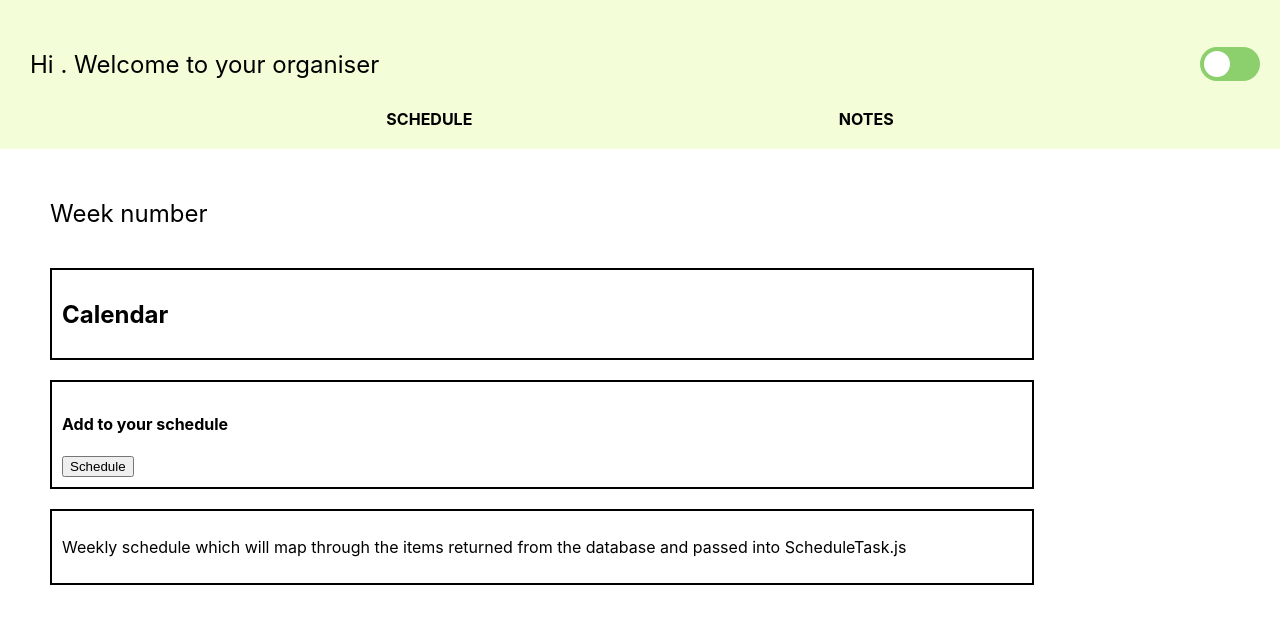
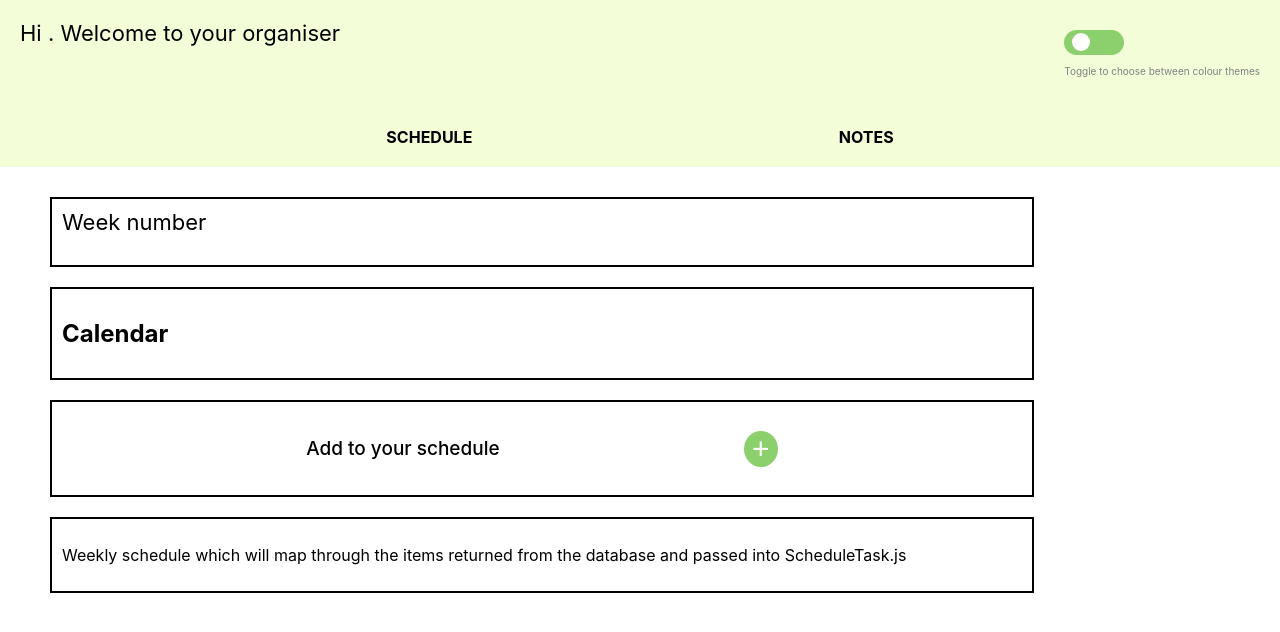
Before and after one commit to ClaireCaudwell/Final-project-digital-organiser, a React (Create React App) app in the folder frontend/: page /schedule in a window 1280 px wide. Shown: the top 632 px of the page. Built offline with nearby package versions, Linux system fonts and the light colour scheme; no server answers.

Commit message:
1. Added some basic styling to better see the structure of the different pages. 2. Gave the toggle some text and a div to wrpa these in.

```diff
--- a/frontend/src/components/AddScheduleTaskButton.js
+++ b/frontend/src/components/AddScheduleTaskButton.js
@@ -6,10 +6,10 @@ export const AddScheduleTaskButton = () => {
 
     return (
         <section className="schedule-component-container">
-            <div>
+            <div className="add-schedule-container">
                 <h4>Add to your schedule</h4>
                 <NavLink className="link" to="/addtask">
-                    <button type="button" >Schedule</button>
+                    <button type="button" >+</button>
                 </NavLink>
             </div>
         </section>
--- a/frontend/src/components/Header.js
+++ b/frontend/src/components/Header.js
@@ -11,7 +11,10 @@ export const Header = () => {
         <header>
             <div className="header-toggle-container">
                 <h2>Hi {username}. Welcome to your organiser</h2>
-                <ColourSchemeToggle />
+                <div className="toggle-container">
+                    <ColourSchemeToggle />
+                    <p className="toggle-text">Toggle to choose between colour themes</p>
+                </div>
             </div>
             <nav>
                 <ul>
--- a/frontend/src/index.css
+++ b/frontend/src/index.css
@@ -104,11 +104,18 @@ h2 {
   font-weight: 400;
   padding: 10px;
   text-align: left;
+  font-size: 22px;
+  padding: 0;
+  margin: 0 40px 20px 0;
+}
+
+nav {
+  margin-top: 40px;
 }
 
 .header-toggle-container {
   display: flex;
-  align-items: center;
+  align-items: flex-start;
   justify-content: space-between;
 }
 
@@ -116,7 +123,7 @@ h2 {
   position: relative;
   display: inline-block;
   width: 60px;
-  height: 34px;
+  height: 25px;
 }
 
 .switch input {
@@ -140,10 +147,10 @@ h2 {
 .slider:before {
   position: absolute;
   content: "";
-  height: 26px;
-  width: 26px;
-  left: 4px;
-  bottom: 4px;
+  height: 18px;
+  width: 18px;
+  left: 8px;
+  bottom: 4.5px;
   background-color: white;
   -webkit-transition: .4s;
   transition: .4s;
@@ -160,6 +167,11 @@ input:checked + .slider:before {
 }
 
 /* Rounded sliders */
+
+.toggle-container {
+  margin-top: 5px;
+}
+
 .slider.round {
   border-radius: 34px;
 }
@@ -167,3 +179,31 @@ input:checked + .slider:before {
 .slider.round:before {
   border-radius: 50%;
 }
+
+.toggle-text {
+  font-size: 10px;
+  color: gray;
+}
+
+/* AddScheduleTask.js */
+.add-schedule-container{
+  display: flex;
+  align-items: center;
+  justify-content: space-evenly;
+}
+
+.add-schedule-container h4 {
+  font-size: 19px;
+  font-weight: 500;
+}
+
+.add-schedule-container button {
+  border-radius: 50%;
+  width: 34px;
+  border: none;
+  background-color: #8ccf6d;
+  text-align: center;
+  font-size: 30px;
+  cursor: pointer;
+  color: white;
+}
--- a/frontend/src/pages/Schedule.js
+++ b/frontend/src/pages/Schedule.js
@@ -1,7 +1,7 @@
 import React, { useEffect } from "react";
 import { useSelector, useDispatch  } from "react-redux";
 
-import { getOrganiser, user } from "../reducer/user";
+import { getOrganiser } from "../reducer/user";
 import { Header } from "../components/Header";
 import { Calendar } from "../components/Calendar";
 import { AddScheduleTaskButton } from "../components/AddScheduleTaskButton";
@@ -12,10 +12,10 @@ export const Schedule = () => {
     const userId = useSelector((store) => store.user.login.userId);
     const accessToken = useSelector((store) => store.user.login.accessToken);
 
-    //useEffect dispatches to the getOrganiser thunk in redux store passing the userId and accessToken stored in redux store
-    // This allows for the user to be validated before the Organiser.js component is rendered to ensure that the user has an account or entered valid credentials
+    //useEffect allow for the dispatch to be done when the Schedule component is mounted. This dispatch will trigger the fetch in the user.js redux store and authenticate the user so using the accessToken. If the user doesn't sign up or login with the correct credentials then an accessToken is never created.
+    //
     useEffect(() => {
-        dispatch(user.actions.setErrorMessage({ errorMessage: null }))
+        // dispatch(user.actions.setErrorMessage({ errorMessage: null }))
         dispatch(getOrganiser(userId, accessToken));
     },[userId, accessToken, dispatch]);
 
@@ -27,7 +27,7 @@ export const Schedule = () => {
         <>
             <Header />
             <main>
-                <div className="week-number-text">
+                <div className="schedule-component-container">
                     <h2>Week number</h2>
                 </div>
                 <Calendar />
```
